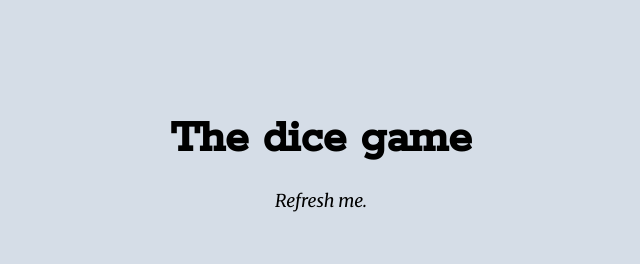
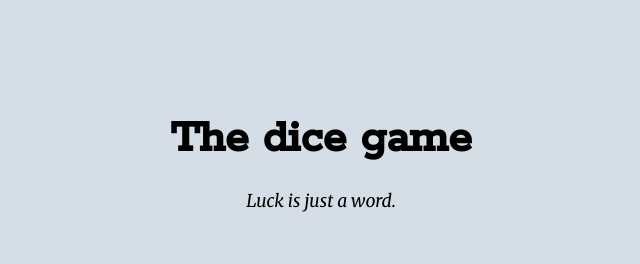
Before and after one commit to MaartenDeBaecke/dice-game, a plain HTML site: page index.html in a window 1280 px wide. Shown: the top 264 px of the page, 319-959 px from the left. Drawn offline with Linux system fonts and the light colour scheme.

Commit message:
Add files via upload

```diff
--- a/index.html
+++ b/index.html
@@ -12,7 +12,7 @@
     <div class="top-container">
       <img  class="top_cloud"src="images/clouds.png" alt="cloud-img"/>
       <h1>The dice game</h1>
-      <p class="sub_title">Refresh me.</p>
+      <p class="sub_title">Luck is just a word.</p>
       <button class="button" type="button" onClick="play();">Play</button>
 
       <img class="bottom_cloud" src="images/clouds.png" alt="cloud-img"/>
```
